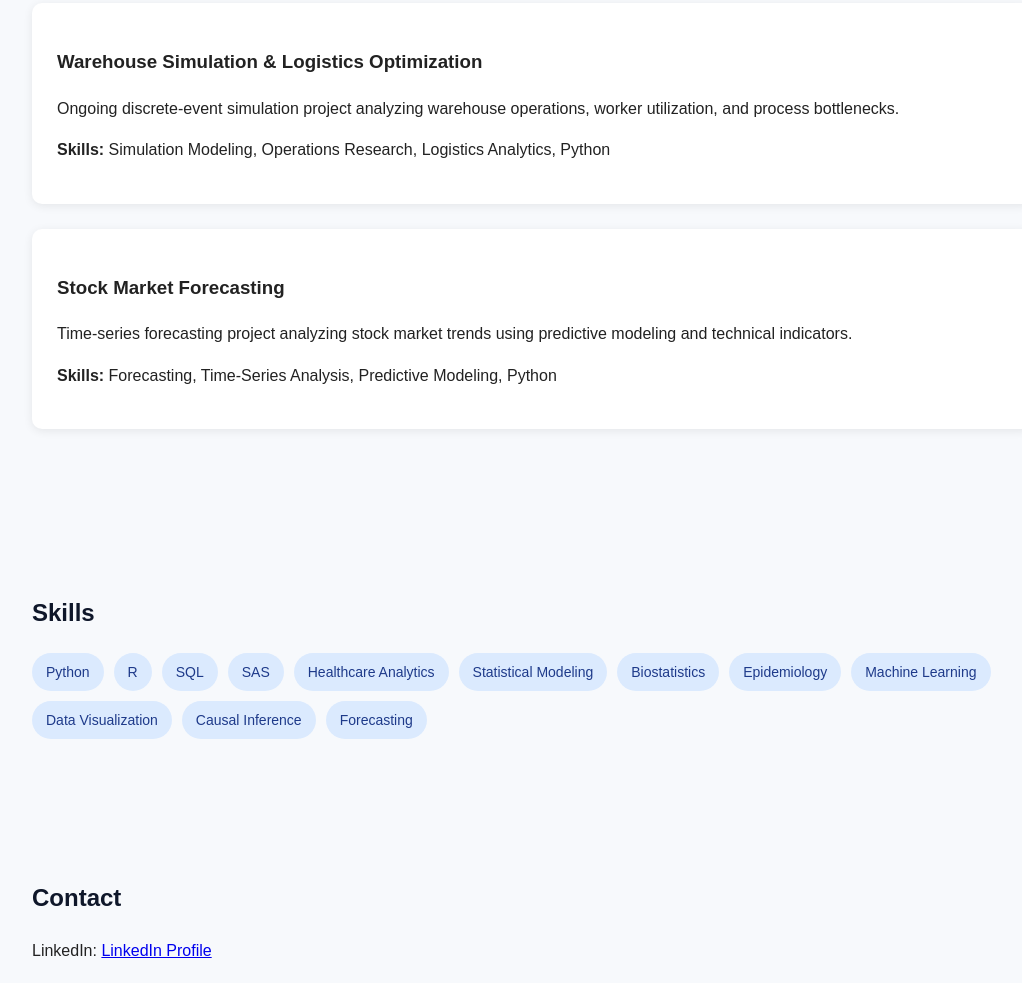
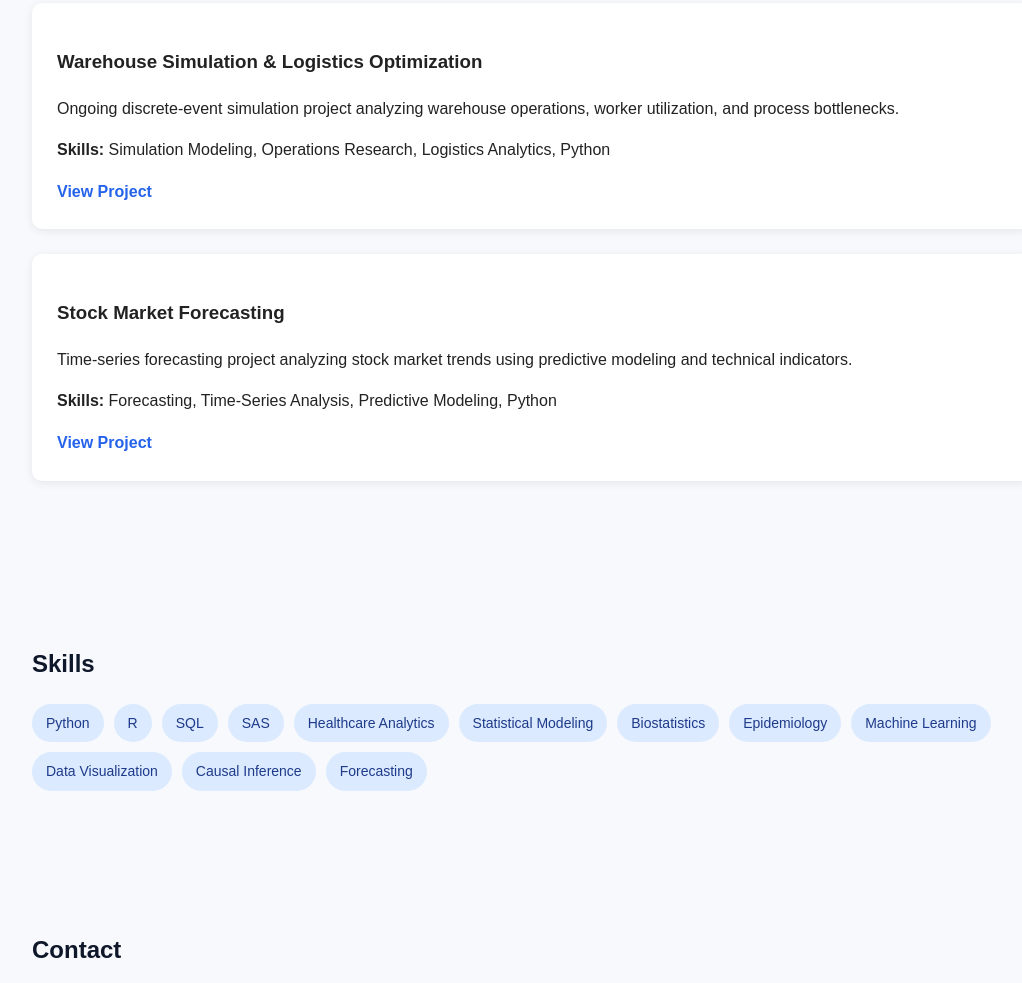
Before and after one commit to hejazn86/hejazn86.github.io, a plain HTML site: page index.html in a window 1280 px wide. Shown: the part 1157-2140 px from the top of the page, without its empty margins (108-1130 px from the left). Drawn offline with Linux system fonts and the light colour scheme.

Commit message:
Add the GitHub links of the projects

```diff
--- a/index.html
+++ b/index.html
@@ -212,6 +212,10 @@
         Simulation Modeling, Operations Research,
         Logistics Analytics, Python
       </p>
+
+      <a href="https://github.com/hejazn86/warehouse-logistics-simulation" target="_blank">
+        View Project
+      </a>
     </div>
 
     <div class="project">
@@ -227,7 +231,12 @@
         Forecasting, Time-Series Analysis,
         Predictive Modeling, Python
       </p>
+
+      <a href="https://github.com/hejazn86/stock-market-forecasting" target="_blank">
+        View Project
+      </a>
     </div>
+
   </section>
 
   <section id="skills">
```
